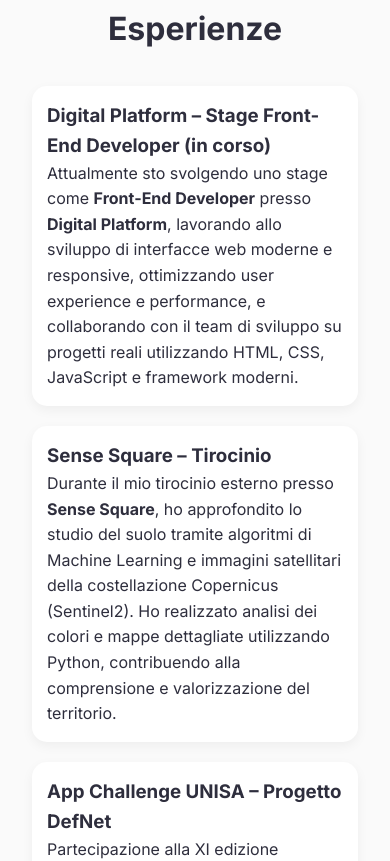
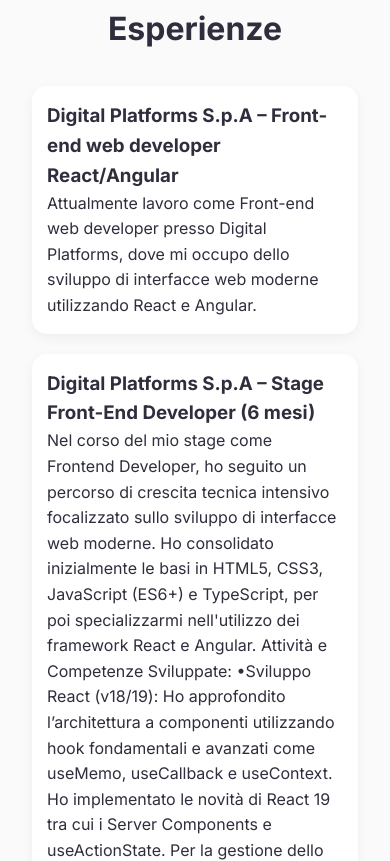
Before and after one commit to MartaCoiro/SitoWebPersonale, a plain HTML site: page index.html in a window 390 px wide. Shown: the part 7696-8557 px from the top of the page. Drawn offline with Linux system fonts and the light colour scheme.

Commit message:
sistemazione posizione lavorativa

```diff
--- a/index.html
+++ b/index.html
@@ -1,5 +1,6 @@
 <!DOCTYPE html>
 <html lang="it">
+
 <head>
   <meta charset="UTF-8">
   <meta name="viewport" content="width=device-width, initial-scale=1.0">
@@ -9,6 +10,7 @@
   <link rel="stylesheet" href="css/reset.css">
   <link href="https://fonts.googleapis.com/css2?family=Inter:wght@400;600;700&display=swap" rel="stylesheet">
 </head>
+
 <body>
 
   <!-- HEADER / NAVBAR -->
@@ -54,17 +56,23 @@
         <img src="img/io.jpeg" alt="Marta Coiro">
       </div>
       <div class="about-text">
-        <p>Sono Marta Coiro, laureata magistrale in Informatica con specializzazione in Sicurezza Informatica presso l'Università degli Studi di Salerno, con esperienza nello sviluppo web, mobile e nella cybersecurity.</p>
-        <p>Fin da bambina, la curiosità per la tecnologia mi ha spinta a esplorare il mondo digitale, sempre con il desiderio di capire come funzionasse il mondo di Internet e come renderlo sicuro.</p>
-        <p>Oltre agli studi, mi piace coltivare passioni creative come fotografia, disegno e musica, attività che alimentano la mia curiosità e la capacità di osservare i dettagli. Sport e viaggi mi hanno insegnato il valore del lavoro di squadra e della resilienza.</p>
-        <p>Curiosità, determinazione e voglia di imparare guidano ogni mio progetto: credo che ogni sfida sia un’opportunità per crescere e lasciare un’impronta positiva nel mondo digitale.</p>
+        <p>Sono Marta Coiro, laureata magistrale in Informatica con specializzazione in Sicurezza Informatica presso
+          l'Università degli Studi di Salerno, con esperienza nello sviluppo web, mobile e nella cybersecurity.</p>
+        <p>Fin da bambina, la curiosità per la tecnologia mi ha spinta a esplorare il mondo digitale, sempre con il
+          desiderio di capire come funzionasse il mondo di Internet e come renderlo sicuro.</p>
+        <p>Oltre agli studi, mi piace coltivare passioni creative come fotografia, disegno e musica, attività che
+          alimentano la mia curiosità e la capacità di osservare i dettagli. Sport e viaggi mi hanno insegnato il valore
+          del lavoro di squadra e della resilienza.</p>
+        <p>Curiosità, determinazione e voglia di imparare guidano ogni mio progetto: credo che ogni sfida sia
+          un’opportunità per crescere e lasciare un’impronta positiva nel mondo digitale.</p>
         <div class="skills">
           <span>HTML</span><span>CSS</span><span>JavaScript</span><span>TypeScript</span>
           <span>Python</span><span>C++</span><span>Flutter</span>
           <span>SQL</span><span>MongoDB</span><span>SQLite</span>
           <span>Ubuntu</span><span>KaliLinux</span><span>Java</span><span>Bootstrap</span>
           <span>OpenSSL</span><span>Unity</span><span>AndroidStudio</span><span>Docker</span>
-          <span>Kubernetes</span><span>C#</span><span>OpenWRT</span><span>React</span><span>Tailwind CSS</span><span>Angular</span>
+          <span>Kubernetes</span><span>C#</span><span>OpenWRT</span><span>React</span><span>Tailwind
+            CSS</span><span>Angular</span>
         </div>
       </div>
     </div>
@@ -83,8 +91,10 @@
         <div class="thesis-container">
           <div class="thesis-text">
             <p>Laurea Magistrale in Informatica – Curriculum Sicurezza Informatica</p>
-            <p><strong>Tesi di Laurea Magistrale:</strong> "Offuscamento del codice: tra teoria e pratica. La piattaforma ObfuSee."</p>
-            <p><strong>Abstract:</strong> ObfuSee esplora l'offuscamento del codice come tecnica di protezione software, implementando metodi avanzati per rendere il codice illeggibile.</p>
+            <p><strong>Tesi di Laurea Magistrale:</strong> "Offuscamento del codice: tra teoria e pratica. La
+              piattaforma ObfuSee."</p>
+            <p><strong>Abstract:</strong> ObfuSee esplora l'offuscamento del codice come tecnica di protezione software,
+              implementando metodi avanzati per rendere il codice illeggibile.</p>
             <p><strong>Voto:</strong>110L/110L</p>
             <span>2023 – 2025</span>
             <p>
@@ -106,8 +116,11 @@
         <div class="thesis-container">
           <div class="thesis-text">
             <p>Laurea Triennale in Informatica</p>
-            <p><strong>Tesi di Laurea Triennale:</strong> "Sviluppo di algoritmi per l'analisi del suolo mediante le immagini del satellite Sentinel2"</p>
-            <p><strong>Abstract:</strong> Lavoro di tesi triennale realizzato in collaborazione con l'azienda Sense Square. Grazie alle immagini catturate dal satellite Sentinel2 è stato possibile effettuare una mappatura per colori e analizzare vari territori.</p>
+            <p><strong>Tesi di Laurea Triennale:</strong> "Sviluppo di algoritmi per l'analisi del suolo mediante le
+              immagini del satellite Sentinel2"</p>
+            <p><strong>Abstract:</strong> Lavoro di tesi triennale realizzato in collaborazione con l'azienda Sense
+              Square. Grazie alle immagini catturate dal satellite Sentinel2 è stato possibile effettuare una mappatura
+              per colori e analizzare vari territori.</p>
             <p><strong>Voto:</strong>95/110L</p>
             <span>2019 – 2023</span>
             <p>
@@ -128,7 +141,10 @@
         </div>
         <p>Diploma Scientifco opzione Scienze Applicate</p>
         <p><strong>Voto:</strong>89/100</p>
-        <p><strong>Percorso didattico:</strong> Durante il percorso didattico ho acquisito conoscenze di base in Scienze Naturali, Matematica, Fisica e Informatica, con particolare attenzione all'hardware e al software per PC, alle reti di base e alla programmazione in C++. Il curriculum includeva anche materie umanistiche (italiano, inglese, filosofia, storia) e corsi aggiuntivi di Giurisprudenza e CAD. </p>
+        <p><strong>Percorso didattico:</strong> Durante il percorso didattico ho acquisito conoscenze di base in Scienze
+          Naturali, Matematica, Fisica e Informatica, con particolare attenzione all'hardware e al software per PC, alle
+          reti di base e alla programmazione in C++. Il curriculum includeva anche materie umanistiche (italiano,
+          inglese, filosofia, storia) e corsi aggiuntivi di Giurisprudenza e CAD. </p>
         <span>2015 – 2019</span>
       </div>
     </div>
@@ -213,7 +229,8 @@
 
       <div class="project-card">
         <h3>DefNet</h3>
-        <p>Partecipazione alla XI edizione di AppChallenge UNISA con DefNet, soluzione innovativa per la sicurezza informatica.</p>
+        <p>Partecipazione alla XI edizione di AppChallenge UNISA con DefNet, soluzione innovativa per la sicurezza
+          informatica.</p>
         <a href="https://github.com/DefNet-Enterprise-Mobile-Application" target="_blank">GitHub</a>
       </div>
 
@@ -226,23 +243,68 @@
     <div class="experience-timeline">
 
       <div class="experience-item">
-      <h3>Digital Platform – Stage Front-End Developer (in corso)</h3>
-      <p>Attualmente sto svolgendo uno stage come <strong>Front-End Developer</strong> presso <strong>Digital Platform</strong>, lavorando allo sviluppo di interfacce web moderne e responsive, ottimizzando user experience e performance, e collaborando con il team di sviluppo su progetti reali utilizzando HTML, CSS, JavaScript e framework moderni.</p>
+        <h3>Digital Platforms S.p.A – Front-end web developer React/Angular</h3>
+        <p>Attualmente lavoro come Front-end web developer presso Digital Platforms, dove mi occupo dello sviluppo di
+          interfacce web moderne utilizzando React e Angular.</p>
+      </div>
+
+      <div class="experience-item">
+
+        <h3>Digital Platforms S.p.A – Stage Front-End Developer (6 mesi)</h3>
+        <p>Nel corso del mio stage come Frontend Developer, ho seguito un percorso di crescita
+          tecnica intensivo focalizzato sullo sviluppo di interfacce web moderne. Ho consolidato
+          inizialmente le basi in HTML5, CSS3, JavaScript (ES6+) e TypeScript, per poi
+          specializzarmi nell'utilizzo dei framework React e Angular.
+          Attività e Competenze Sviluppate:
+          •Sviluppo React (v18/19): Ho approfondito l’architettura a componenti utilizzando
+          hook fondamentali e avanzati come useMemo, useCallback e useContext. Ho
+          implementato le novità di React 19 tra cui i Server Components e useActionState.
+          Per la gestione dello stato globale ho adottato il pattern Redux, mentre per la
+          gestione asincrona dei dati ho utilizzato TanStack Query.
+          •Sviluppo Angular: Ho acquisito competenze nella creazione di architetture
+          modulari tramite l'uso di Service, Direttive e Resolver per il pre-fetching dei dati.
+          Ho gestito la logica reattiva attraverso RxJS (Observable, Subject) e costruito
+          interfacce professionali con Angular Material.
+          •Progetti e Integrazioni: Ho realizzato una web-app interna partendo da mockup Figma, garantendo la piena
+          responsività per dispositivi mobile e desktop. Ho gestito l'integrazione con servizi reali del cliente tramite
+          parametri
+          dinamici (UUID/TenantId) e testato le chiamate API con Postman.
+          •Metodologia Agile e Collaborazione: Ho operato all'interno di un team di sviluppo seguendo la metodologia
+          Agile/
+          Scrum, partecipando attivamente ai momenti di coordinamento per la pianificazione e la revisione dei task. Ho
+          gestito
+          il codice sorgente attraverso Git, utilizzando GitHub e GitLab per l'organizzazione dei branch e la
+          collaborazione
+          tramite merge request.
+          •Tooling e Deploy: Ho ottimizzato il flusso di sviluppo utilizzando Vite e Bun, e mi sono occupata
+          personalmente del
+          deploy delle applicazioni sulla piattaforma Vercel.</p>
       </div>
 
       <div class="experience-item">
         <h3>Sense Square – Tirocinio</h3>
-      <p>Durante il mio tirocinio esterno presso <strong>Sense Square</strong>, ho approfondito lo studio del suolo tramite algoritmi di Machine Learning e immagini satellitari della costellazione Copernicus (Sentinel2). Ho realizzato analisi dei colori e mappe dettagliate utilizzando Python, contribuendo alla comprensione e valorizzazione del territorio.</p>
+        <p>Durante il mio tirocinio esterno presso <strong>Sense Square</strong>, ho approfondito lo studio del suolo
+          tramite algoritmi di Machine Learning e immagini satellitari della costellazione Copernicus (Sentinel2). Ho
+          realizzato analisi dei colori e mappe dettagliate utilizzando Python, contribuendo alla comprensione e
+          valorizzazione del territorio.</p>
       </div>
 
       <div class="experience-item">
         <h3>App Challenge UNISA – Progetto DefNet</h3>
-      <p>Partecipazione alla XI edizione dell’<strong>App Challenge UNISA</strong> con il progetto <strong>DefNet</strong>, una soluzione innovativa per la sicurezza informatica capace di rilevare minacce digitali tramite algoritmi avanzati e dispositivi hardware portatili. Il team ha sviluppato MVP multipiattaforma sfruttando intelligenza artificiale e tecnologie innovative. DefNet ha vinto il <strong>Premio Giuria Giovani</strong>, confermando l’eccellenza nel problem-solving e nel lavoro di squadra.</p>
+        <p>Partecipazione alla XI edizione dell’<strong>App Challenge UNISA</strong> con il progetto
+          <strong>DefNet</strong>, una soluzione innovativa per la sicurezza informatica capace di rilevare minacce
+          digitali tramite algoritmi avanzati e dispositivi hardware portatili. Il team ha sviluppato MVP
+          multipiattaforma sfruttando intelligenza artificiale e tecnologie innovative. DefNet ha vinto il
+          <strong>Premio Giuria Giovani</strong>, confermando l’eccellenza nel problem-solving e nel lavoro di squadra.
+        </p>
       </div>
 
       <div class="experience-item">
         <h3>Coding Girls – Hackathon “Rethink. AI & Design Thinking”</h3>
-      <p>Quasi 500 studentesse e studenti di 15 scuole superiori della Campania hanno partecipato all’hackathon finale del progetto <strong>Coding Girls Salerno</strong>, promosso da Fondazione Mondo Digitale e Microsoft Italia. Ho contribuito allo sviluppo e mentoring delle attività legate all’uso dell’intelligenza artificiale come leva per progetti innovativi e sostenibili, valorizzando competenze digitali e orientamento alle carriere STEM.</p>
+        <p>Quasi 500 studentesse e studenti di 15 scuole superiori della Campania hanno partecipato all’hackathon finale
+          del progetto <strong>Coding Girls Salerno</strong>, promosso da Fondazione Mondo Digitale e Microsoft Italia.
+          Ho contribuito allo sviluppo e mentoring delle attività legate all’uso dell’intelligenza artificiale come leva
+          per progetti innovativi e sostenibili, valorizzando competenze digitali e orientamento alle carriere STEM.</p>
       </div>
 
     </div>
@@ -274,4 +336,5 @@
 
   <script src="js/script.js"></script>
 </body>
+
 </html>
```
Lines whose indentation alone changed are shown as unchanged.
